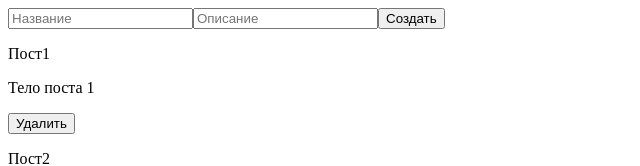
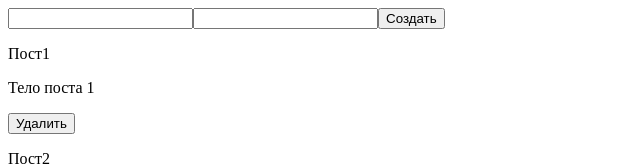
Before and after one commit to e-terin/vue-study, a Vue app in the folder app/: page / in a window 1280 px wide. Shown: the top 166 px of the page, without its empty margins (0-640 px from the left). Built offline with nearby package versions, Linux system fonts and the light colour scheme.

Commit message:
Компонент инпута

```diff
--- a/app/src/components/PostAdd.vue
+++ b/app/src/components/PostAdd.vue
@@ -29,8 +29,8 @@ export default {
 <template>
   <form action="" @submit.prevent>
     <div>
-      <input type="text" placeholder="Название" v-model="post.title">
-      <input type="text" placeholder="Описание" v-model="post.body">
+      <MyInput v-model="post.title"></MyInput>
+      <MyInput v-model="post.body"></MyInput>
       <button class="" @click="createPost">Создать</button>
     </div>
   </form>
--- /dev/null
+++ b/app/src/components/ui/MyInput.vue
@@ -0,0 +1,17 @@
+<script>
+import {defineComponent} from 'vue'
+
+export default defineComponent({
+  name: "MyInput",
+  props: ['modelValue'],
+  emits: ['update:modelValue']
+})
+</script>
+
+<template>
+  <input type="text" :value="modelValue" @input="$emit('update:modelValue', $event.target.value)">
+</template>
+
+<style scoped>
+
+</style>
--- a/app/src/components/ui/index.js
+++ b/app/src/components/ui/index.js
@@ -1,5 +1,7 @@
 import MyButton from "./MyButton.vue";
+import MyInput from "@/components/ui/MyInput.vue";
 
 export default [
-    MyButton
+    MyButton,
+    MyInput
 ]
```
